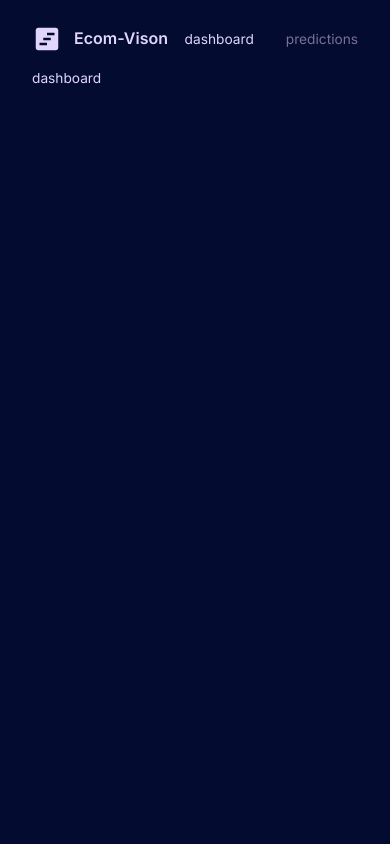
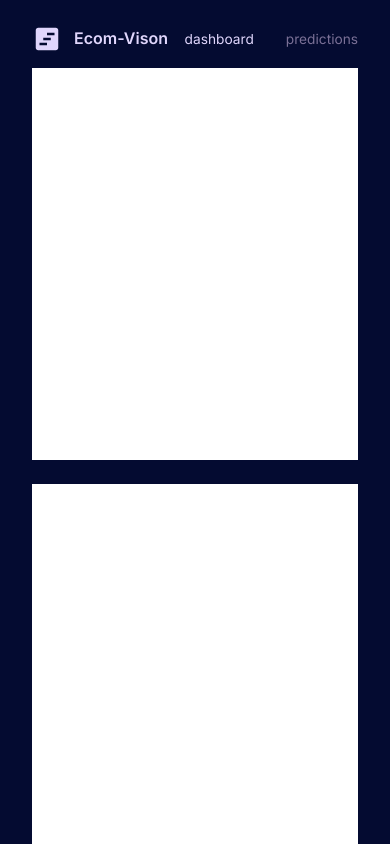
Before and after one commit to maxwellalvord/MERN-Finance-Dashboard, a React (Vite) app in the folder client/: page / in a window 390 px wide. Shown: the top 844 px of the page. Built offline with nearby package versions, Linux system fonts and the light colour scheme.

Commit message:
Update: build out grid area for large and small screens.

```diff
--- a/client/src/scenes/dashboard/index.tsx
+++ b/client/src/scenes/dashboard/index.tsx
@@ -1,13 +1,83 @@
-import { Box, useTheme } from '@mui/material'
+import { Box, useMediaQuery, useTheme } from '@mui/material'
 
 type Props = {}
 
+const gridTemplateLargeScreens = `
+  "a b c"
+  "a b c"
+  "a b c"
+  "a b f"
+  "d e f"
+  "d e f"
+  "d h i"
+  "g h i"
+  "g h j"
+  "g h j"
+`;
+
+const gridTemplateSmallScreens = `
+  "a"
+  "a"
+  "a"
+  "a"
+  "b"
+  "b"
+  "b"
+  "b"
+  "c"
+  "c"
+  "c"
+  "d"
+  "d"
+  "d"
+  "e"
+  "e"
+  "f"
+  "f"
+  "f"
+  "g"
+  "g"
+  "g"
+  "h"
+  "h"
+  "h"
+  "h"
+  "i"
+  "i"
+  "j"
+  "j"
+`;
+
 const Dashboard = (props: Props) => {
 
+const isAboveMediumScreens = useMediaQuery("(min-width: 1200px")
 const { palette } = useTheme();
   return (
-    <Box color={palette.grey[300]}>
-      dashboard
+    <Box width="100%" height="100%" display="grid" gap="1.5rem"
+    sx={
+      isAboveMediumScreens
+        ? {
+            gridTemplateColumns: "repeat(3, minmax(370px, 1fr))",
+            gridTemplateRows: "repeat(10, minmax(60px, 1fr))",
+            gridTemplateAreas: gridTemplateLargeScreens,
+          }
+        : {
+            gridAutoColumns: "1fr",
+            gridAutoRows: "80px",
+            gridTemplateAreas: gridTemplateSmallScreens,
+          }
+    }
+    >
+      <Box bgcolor="#fff" gridArea="a"></Box>
+      <Box bgcolor="#fff" gridArea="b"></Box>
+      <Box bgcolor="#fff" gridArea="c"></Box>
+      <Box bgcolor="#fff" gridArea="d"></Box>
+      <Box bgcolor="#fff" gridArea="e"></Box>
+      <Box bgcolor="#fff" gridArea="f"></Box>
+      <Box bgcolor="#fff" gridArea="g"></Box>
+      <Box bgcolor="#fff" gridArea="h"></Box>
+      <Box bgcolor="#fff" gridArea="i"></Box>
+      <Box bgcolor="#fff" gridArea="j"></Box>
     </Box>
   )
 }
```
